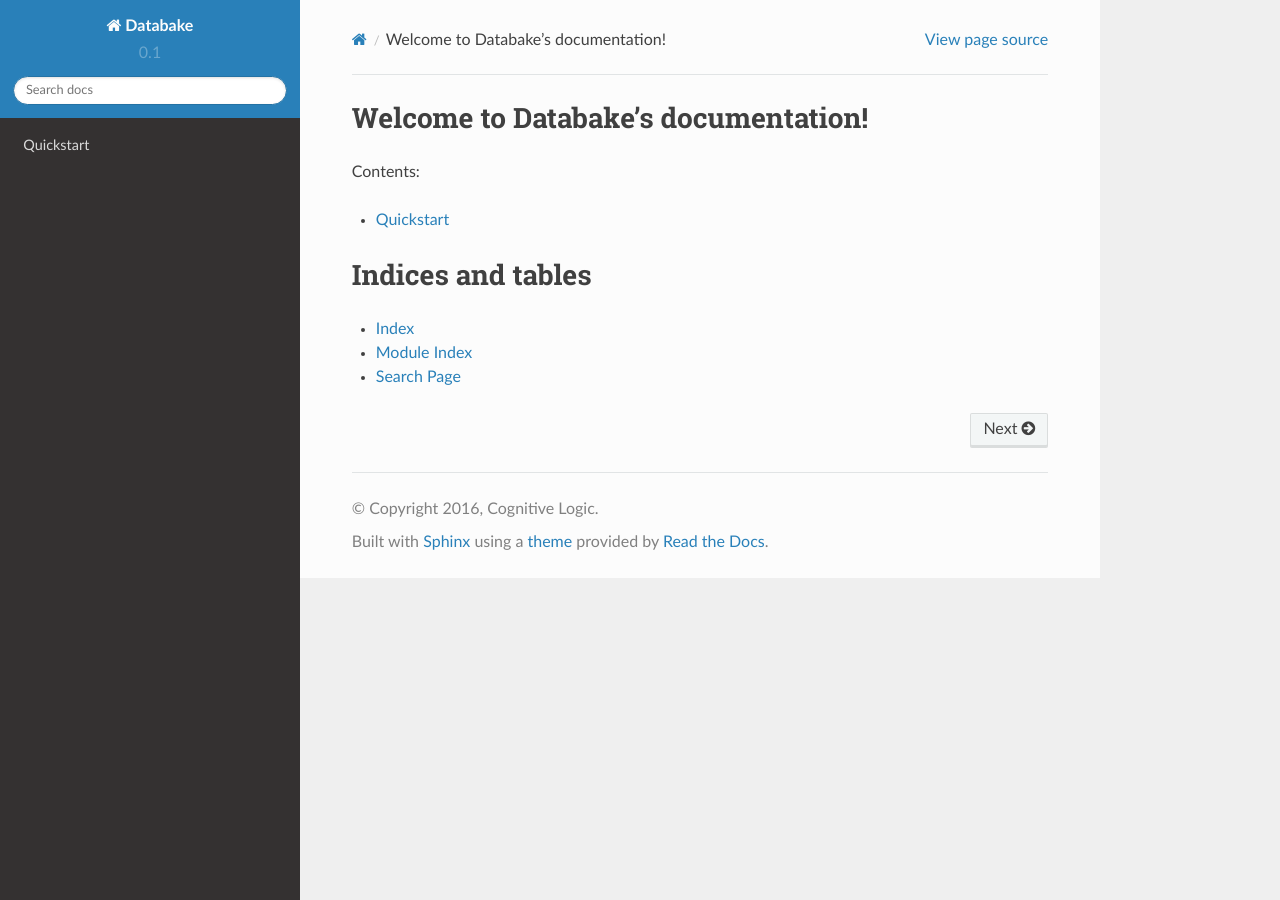
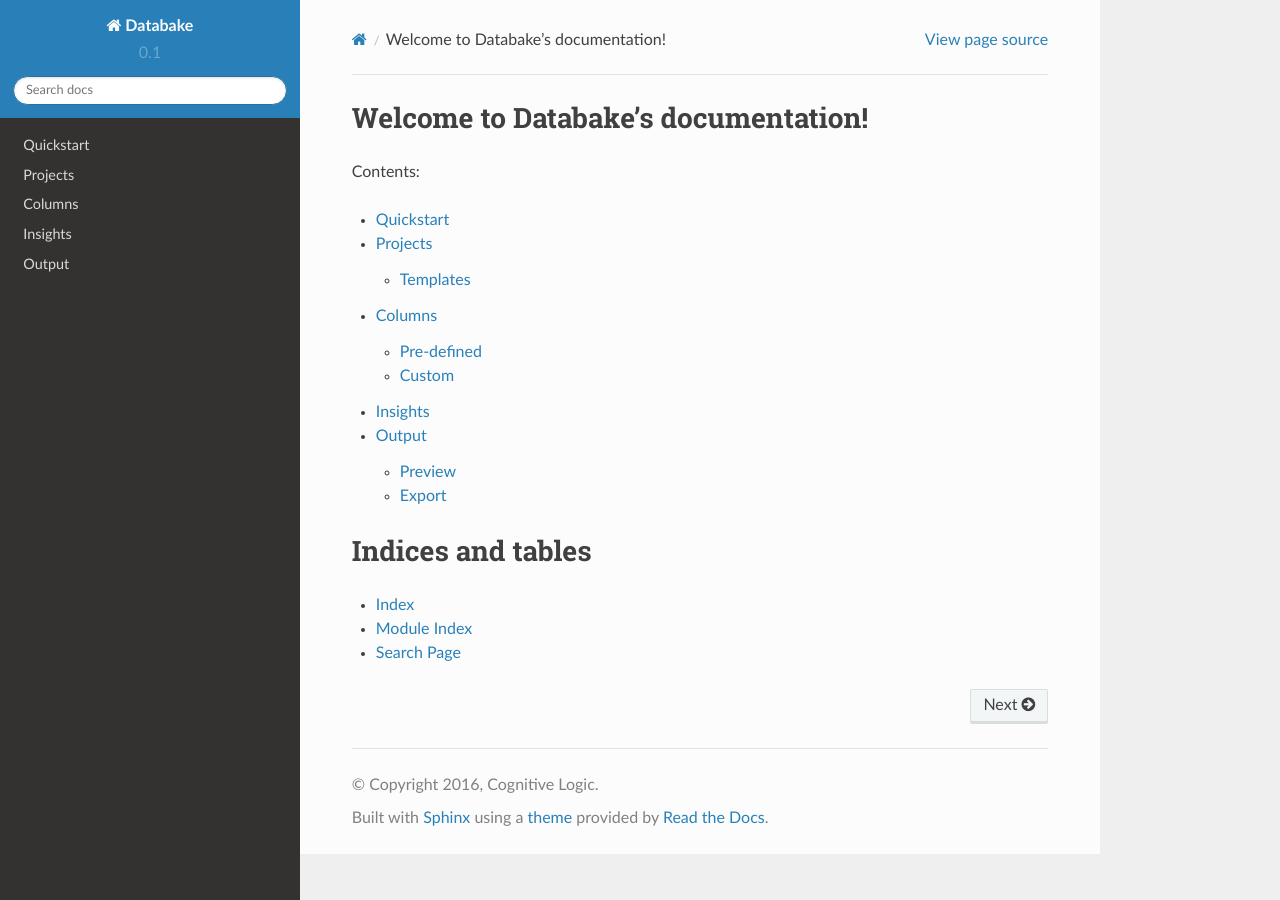
Before and after one commit to cognitivelogic/databake-docs, a Sphinx documentation site: the page built from docs/source/index.rst, in a window 1280 px wide. Built offline with Sphinx 7.4.7 and the Read the Docs theme 2.0.0, drawn with Linux system fonts in a browser that asks for light colours.

Commit message:
Adds chapters

```diff
--- /dev/null
+++ b/docs/source/columns.rst
@@ -0,0 +1,8 @@
+Columns
+=======
+
+Pre-defined
+-----------
+
+Custom
+------
--- a/docs/source/index.rst
+++ b/docs/source/index.rst
@@ -12,7 +12,10 @@
    :maxdepth: 2
 
    quickstart
-
+   projects
+   columns
+   insights
+   output
 
 
 
--- /dev/null
+++ b/docs/source/insights.rst
@@ -0,0 +1,2 @@
+Insights
+========
--- /dev/null
+++ b/docs/source/output.rst
@@ -0,0 +1,8 @@
+Output
+======
+
+Preview
+-------
+
+Export
+------
--- /dev/null
+++ b/docs/source/projects.rst
@@ -0,0 +1,5 @@
+Projects
+========
+
+Templates
+---------
```
